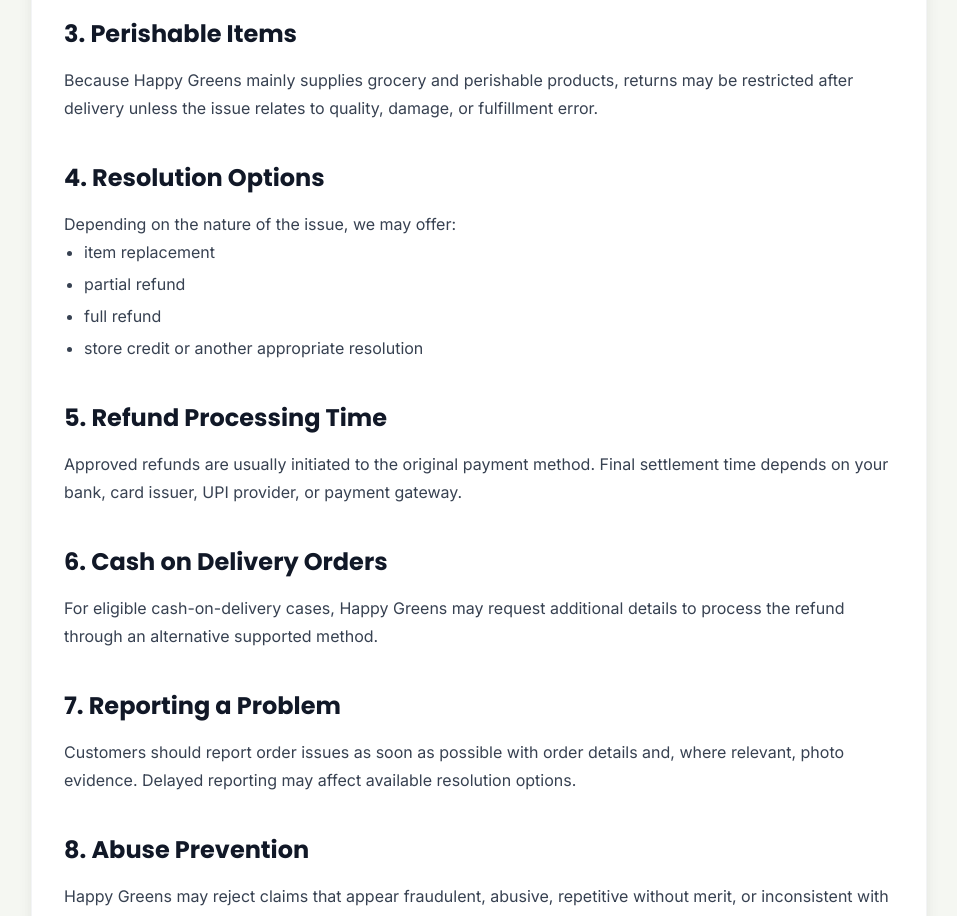
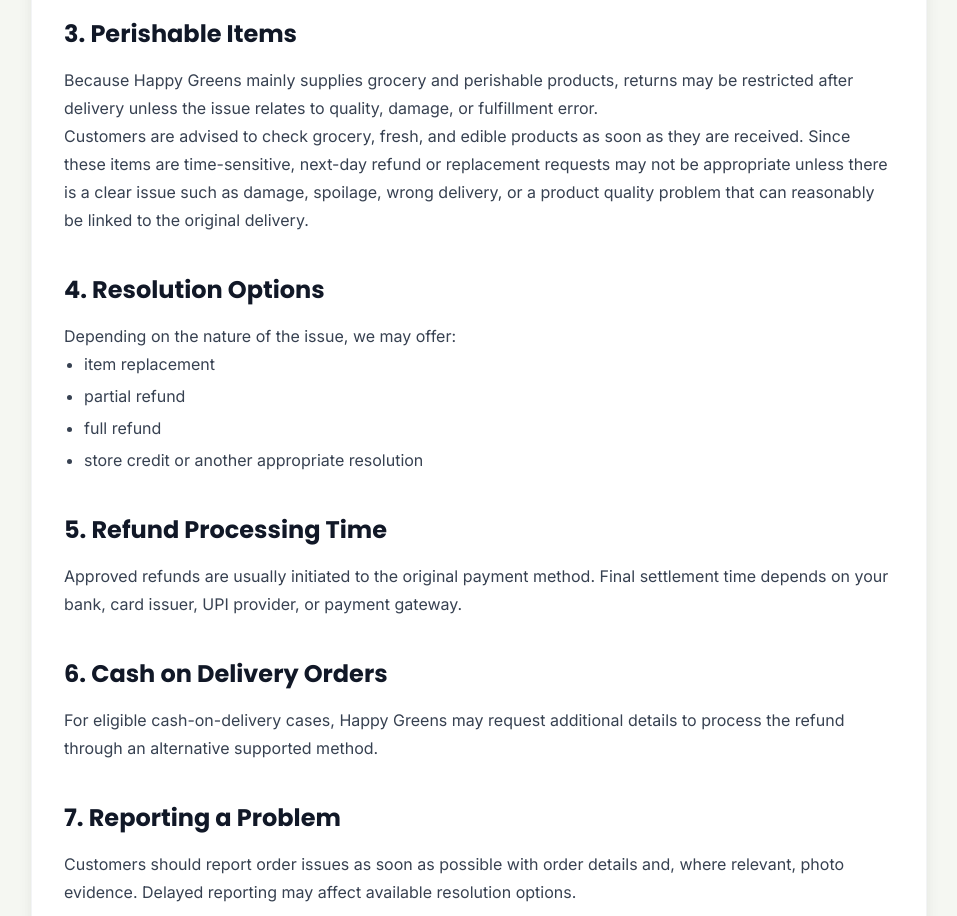
Before and after one commit to sankrishnan95/HAPPY-GREENS, a React (Vite) app in the folder happy-greens-frontend/: page /refund-cancellation-policy in a window 1280 px wide. Shown: the part 1000-1916 px from the top of the page, without its empty margins (161-1118 px from the left). Built offline with nearby package versions, Linux system fonts and the light colour scheme; no server answers.

Commit message:
docs(frontend): clarify perishables refund timing

```diff
--- a/happy-greens-frontend/src/pages/RefundCancellationPolicy.tsx
+++ b/happy-greens-frontend/src/pages/RefundCancellationPolicy.tsx
@@ -33,6 +33,12 @@
             <p>
                 Because Happy Greens mainly supplies grocery and perishable products, returns may be restricted after
                 delivery unless the issue relates to quality, damage, or fulfillment error.
+            </p>
+            <p>
+                Customers are advised to check grocery, fresh, and edible products as soon as they are received. Since
+                these items are time-sensitive, next-day refund or replacement requests may not be appropriate unless
+                there is a clear issue such as damage, spoilage, wrong delivery, or a product quality problem that can
+                reasonably be linked to the original delivery.
             </p>
 
             <h2>4. Resolution Options</h2>
```
